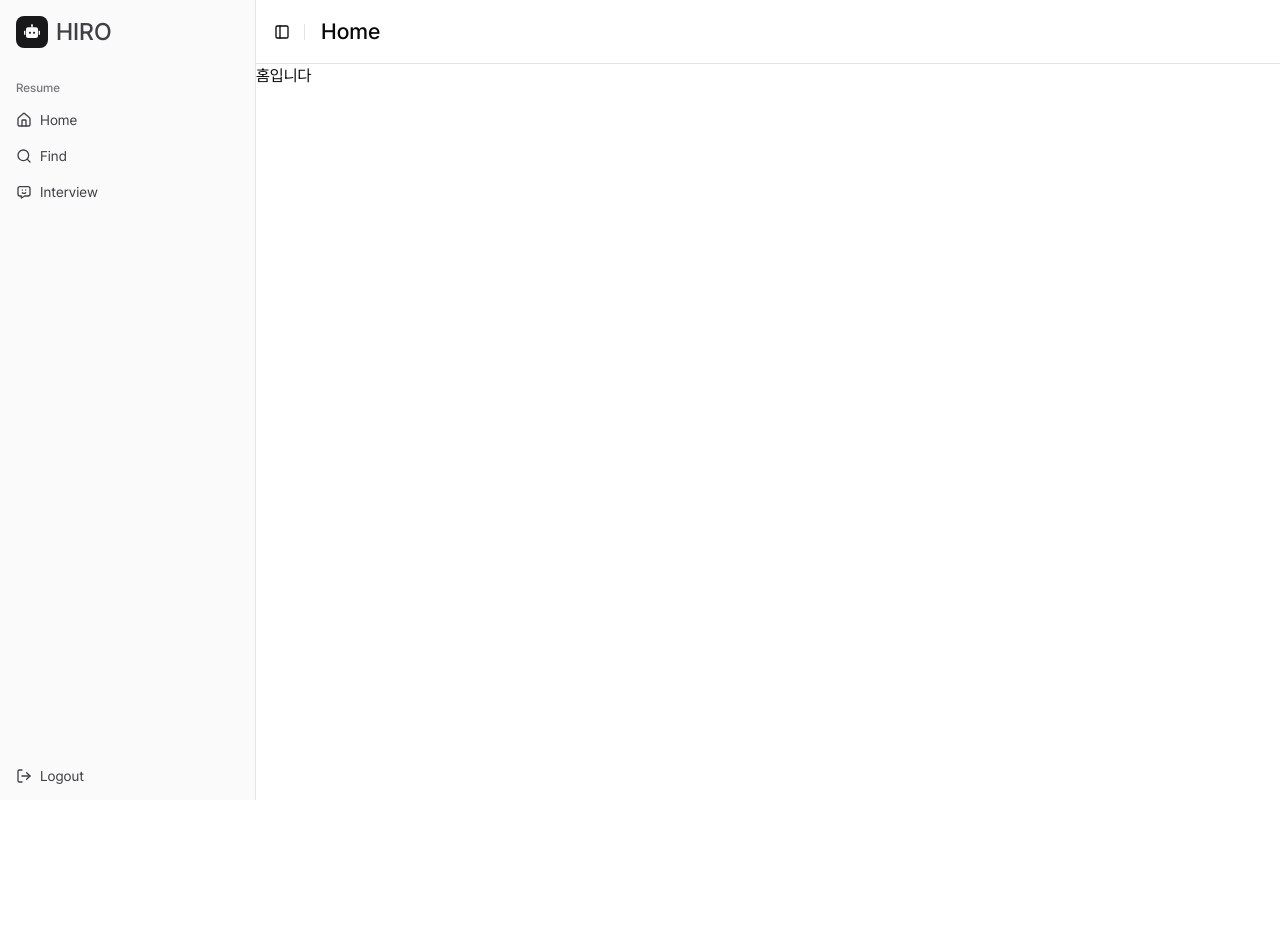
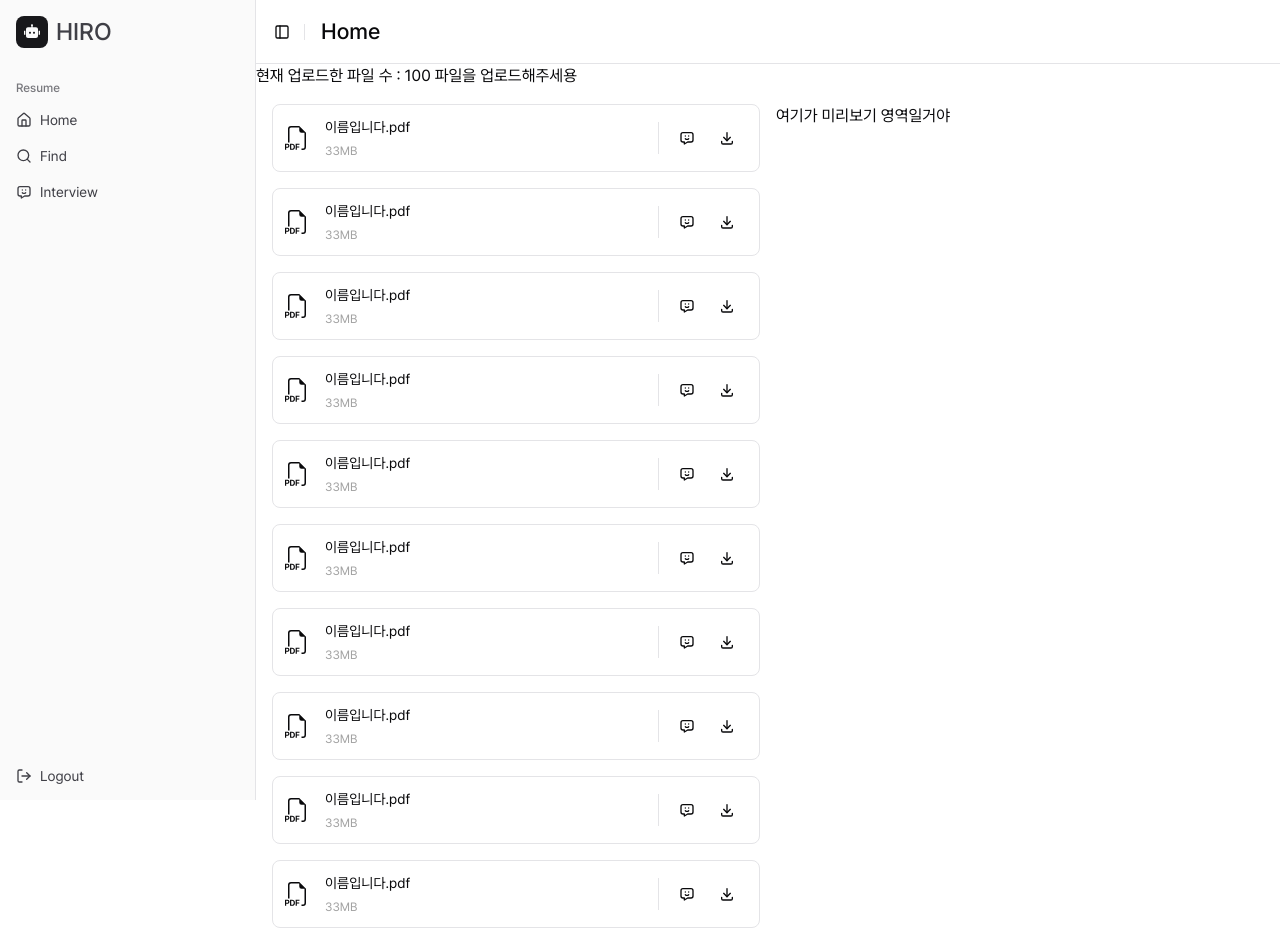
Before and after one commit to JANGSEYEONG/HIRO, a Next.js app: page / in a window 1280 px wide. Before the commit the page ends 800 px from the top, so only its background shows below. Built offline with nearby package versions, Linux system fonts and the light colour scheme.

Commit message:
feat: ResumeCard 컴포넌트 추가

```diff
--- a/src/app/(main)/find/page.tsx
+++ b/src/app/(main)/find/page.tsx
@@ -7,5 +7,5 @@ export async function generateMetadata(): Promise<Metadata> {
 }
 
 export default function FindPage() {
-  return <div>이력서 찾기 페이지입니다</div>;
+  return <div className="p-4">이력서 찾기 페이지입니다</div>;
 }
--- a/src/app/(main)/interview/[resumeId]/page.tsx
+++ b/src/app/(main)/interview/[resumeId]/page.tsx
@@ -8,5 +8,5 @@ export async function generateMetadata(): Promise<Metadata> {
 
 export default async function InterviewPage({ params }: { params: Promise<{ resumeId: string }> }) {
   const resumeId = (await params).resumeId;
-  return <div>{resumeId} 에 대해 챗봇이랑 대화하기</div>;
+  return <div className="p-4">{resumeId} 에 대해 챗봇이랑 대화하기</div>;
 }
--- a/src/app/(main)/interview/page.tsx
+++ b/src/app/(main)/interview/page.tsx
@@ -7,5 +7,5 @@ export async function generateMetadata(): Promise<Metadata> {
 }
 
 export default function InterviewIndexPage() {
-  return <div>면접질문 뽑아내는 페이지, 여기서 이력서 선택하게 함</div>;
+  return <div className="p-4">면접질문 뽑아내는 페이지, 여기서 이력서 선택하게 함</div>;
 }
--- a/src/app/(main)/page.tsx
+++ b/src/app/(main)/page.tsx
@@ -1,3 +1,33 @@
+import ResumeCard from '@/components/resume/ResumeCard';
+
 export default function HomePage() {
-  return <div>홈입니다</div>;
+  const testResume = [
+    { resumeId: 'resume1', fileName: '이름입니다.pdf', fileSize: '33MB' },
+    { resumeId: 'resume2', fileName: '이름입니다.pdf', fileSize: '33MB' },
+    { resumeId: 'resume3', fileName: '이름입니다.pdf', fileSize: '33MB' },
+    { resumeId: 'resume4', fileName: '이름입니다.pdf', fileSize: '33MB' },
+    { resumeId: 'resume5', fileName: '이름입니다.pdf', fileSize: '33MB' },
+    { resumeId: 'resume6', fileName: '이름입니다.pdf', fileSize: '33MB' },
+    { resumeId: 'resume7', fileName: '이름입니다.pdf', fileSize: '33MB' },
+    { resumeId: 'resume8', fileName: '이름입니다.pdf', fileSize: '33MB' },
+    { resumeId: 'resume9', fileName: '이름입니다.pdf', fileSize: '33MB' },
+    { resumeId: 'resume10', fileName: '이름입니다.pdf', fileSize: '33MB' },
+  ];
+  return (
+    <div>
+      현재 업로드한 파일 수 : 100 파일을 업로드해주세용
+      <div className="grid grid-cols-2 gap-4 p-4">
+        <section>
+          {/* <ScrollArea className="bg-red-100"> */}
+          <ul className="flex flex-col gap-y-4">
+            {testResume.map((test) => (
+              <ResumeCard key={test.resumeId} {...test} />
+            ))}
+          </ul>
+          {/* </ScrollArea> */}
+        </section>
+        <section>여기가 미리보기 영역일거야</section>
+      </div>
+    </div>
+  );
 }
--- a/src/app/layout.tsx
+++ b/src/app/layout.tsx
@@ -4,7 +4,7 @@ import localFont from 'next/font/local';
 import './globals.css';
 
 import { Toaster } from '@/components/ui/toaster';
-import TanstackQueryProvider from '@/components/provider/TanstackQueryProvider';
+import TanstackQueryProvider from '@/components/common/provider/TanstackQueryProvider';
 
 const pretendard = localFont({
   src: '../../public/assets/fonts/PretendardVariable.woff2',
--- /dev/null
+++ b/src/components/resume/ResumeCard.tsx
@@ -0,0 +1,52 @@
+'use client';
+
+import { BsFiletypePdf } from 'react-icons/bs';
+import { Button } from '../ui/button';
+import { TbDownload, TbMessageChatbot } from 'react-icons/tb';
+import { Separator } from '../ui/separator';
+
+/**
+ * 1. 다운로드 버튼 클릭 시 다운로드 진행
+ * 2. 로봇 버튼 클릭 시 면접질문 추출하기 페이지로 이동
+ * 3. 카드 클릭 시 미리보기 실행
+ */
+interface ResumeCardProps {
+  resumeId: string;
+  fileName: string;
+  fileSize: string;
+}
+const ResumeCard = ({ resumeId, fileName, fileSize }: ResumeCardProps) => {
+  const handleNavigateInterview = () => {
+    alert(`${resumeId} 로 이동`);
+  };
+  const handleDownloadFile = () => {
+    alert(`${resumeId} 다운로드`);
+  };
+  const handlePreviewFile = () => {
+    alert(`${resumeId} 미리보기`);
+  };
+  return (
+    <div className="flex items-center justify-between rounded-lg border p-3">
+      <div className="flex flex-1 cursor-pointer items-center gap-x-4" onClick={handlePreviewFile}>
+        <BsFiletypePdf className="h-6 w-6" />
+        <div className="grid gap-1.5 text-sm">
+          <div>{fileName}</div>
+          <div className="text-xs text-neutral-400">{fileSize}</div>
+        </div>
+      </div>
+      <div className="flex-shrink-0 flex-center">
+        <Separator orientation="vertical" className="mr-2 h-8" />
+        <Button variant="ghost" size="sm" onClick={handleNavigateInterview}>
+          <TbMessageChatbot className="h-6 w-6" />
+          <span className="sr-only">Interview</span>
+        </Button>
+        <Button variant="ghost" size="sm" onClick={handleDownloadFile}>
+          <TbDownload className="h-6 w-6" />
+          <span className="sr-only">Download</span>
+        </Button>
+      </div>
+    </div>
+  );
+};
+
+export default ResumeCard;
```
Also changed, not shown: src/components/common/provider/TanstackQueryProvider.tsx (renamed from src/components/provider/TanstackQueryProvider.tsx).
